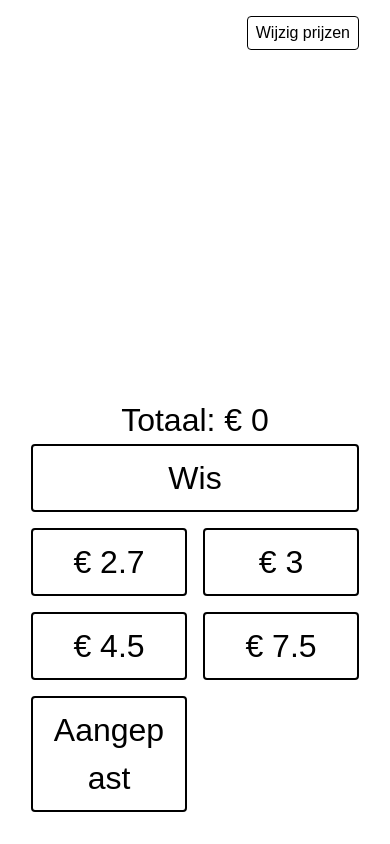
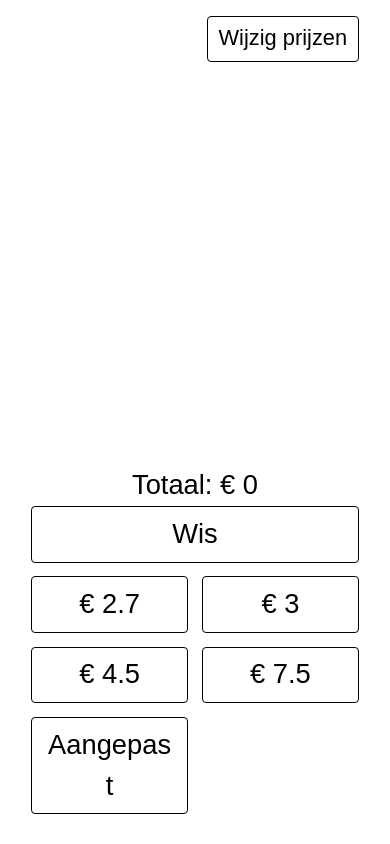
Before and after one commit to MatthiasKunnen/gino, a SvelteKit app: page / in a window 390 px wide. Built offline with nearby package versions, Linux system fonts and the light colour scheme.

Commit message:
Scale font size with viewport

```diff
--- a/src/routes/+page.svelte
+++ b/src/routes/+page.svelte
@@ -113,6 +113,7 @@
 		display: flex;
 		flex-direction: column;
 		flex-grow: 1;
+		font-size: clamp(1rem, 7vw, 2rem);
 
 		@media (max-width: 999px) {
 			flex-direction: column-reverse;
@@ -122,14 +123,13 @@
 	.items {
 		display: grid;
 		grid-template-columns: repeat(2, 1fr);
-		margin: 1em 0;
-		gap: 1em;
+		margin: 0.5em 0;
+		gap: 0.5em;
 
 		.item {
 			display: flex;
 			flex-direction: column;
 			justify-content: stretch;
-			font-size: 2rem;
 		}
 	}
 
@@ -138,7 +138,6 @@
 		flex-direction: column;
 		align-items: stretch;
 		text-align: center;
-		font-size: 2rem;
 	}
 
 	.clear {
@@ -149,7 +148,7 @@
 		margin: 0.5em 0;
 		list-style-type: disc;
 		list-style-position: inside;
-		font-size: 1.2rem;
+		font-size: 0.7em;
 
 		.cart-item {
 			display: flex;
@@ -170,5 +169,6 @@
 
 	.edit-prices {
 		align-self: flex-end;
+		font-size: 0.8em;
 	}
 </style>
```
